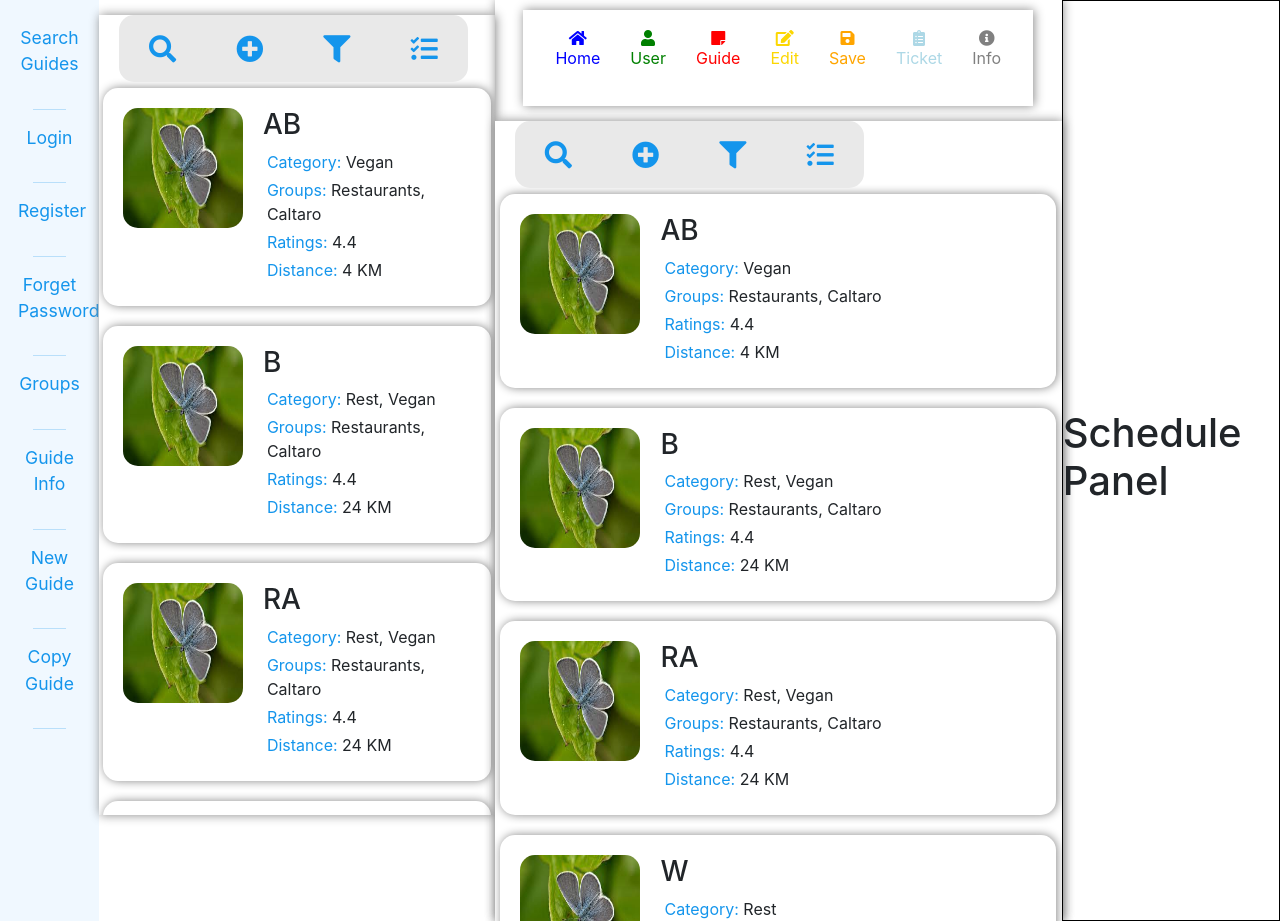
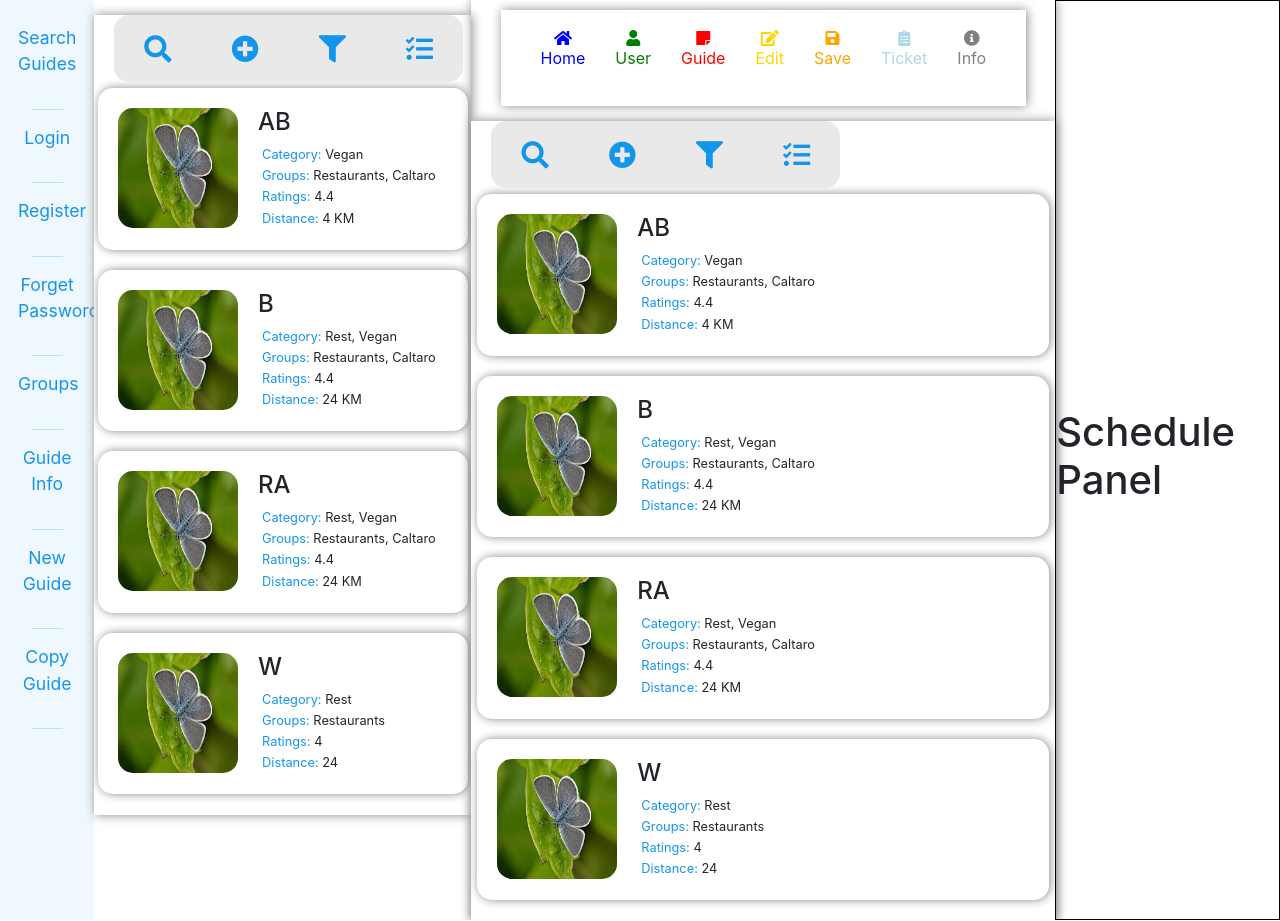
Before and after one commit to faisalur-rehman/redux-screen, a React (Create React App) app: page /places in a window 1280 px wide. Built offline with nearby package versions, Linux system fonts and the light colour scheme.

Commit message:
Changed size of places card

```diff
--- a/src/components/HomePanel/Home/Home.css
+++ b/src/components/HomePanel/Home/Home.css
@@ -18,7 +18,7 @@
   height: 100vh;
 }
 .map-panel {
-  height: calc(100vh - var(--height));
+  height: calc(86vh - var(--height));
 }
 .schedule-panel {
   height: auto;
--- a/src/components/Places/PlaceCard/PlaceCard.css
+++ b/src/components/Places/PlaceCard/PlaceCard.css
@@ -19,5 +19,6 @@
   border-radius: 15px;
 }
 .place-card p {
-  margin: 4px;
+  margin: 2px 4px;
+  font-size: 0.8rem;
 }
--- a/src/components/Places/PlaceCard/PlaceCard.js
+++ b/src/components/Places/PlaceCard/PlaceCard.js
@@ -12,7 +12,7 @@ const PlaceCard = ({ name, category, rating, groups, distance, img, i }) => {
           <img src={img} alt="" />
         </div>
         <div>
-          <h3>{name}</h3>
+          <h4>{name}</h4>
           <p>
             <span>Category: </span>
             {category}
--- a/src/components/Places/Places.css
+++ b/src/components/Places/Places.css
@@ -40,7 +40,7 @@
   display: flex;
   justify-content: center;
   align-items: center;
-  margin-top: 90px;
+  margin-top: 100px;
 }
 i {
   cursor: pointer;
--- a/src/components/Places/Places.js
+++ b/src/components/Places/Places.js
@@ -19,11 +19,12 @@ const Places = () => {
         return a.name > b.name ? 1 : b.name > a.name ? -1 : 0;
       });
     setPlaces([...arr]);
+    console.log("store", store.getState());
   }, []);
+  // console.log("places", places);
 
-  console.log("searchedPlace", index);
-  places && console.log("Places", places);
-  console.log(store.getState());
+  // console.log("searchedPlace", index);
+  places.length > 0 && console.log("Places", places);
   // console.log("found", found);
 
   function handleSearchCancel() {
--- a/src/components/modals/MultiSelectModal.js
+++ b/src/components/modals/MultiSelectModal.js
@@ -11,7 +11,7 @@ const MultiSelectModal = (props) => {
   const [, setRerender] = useState("");
   const dispatch = useDispatch();
 
-  console.log("store", store.getState());
+  // console.log("store", store.getState());
   function handleChange(i) {
     setRerender(Math.random() * 100000);
 
```
